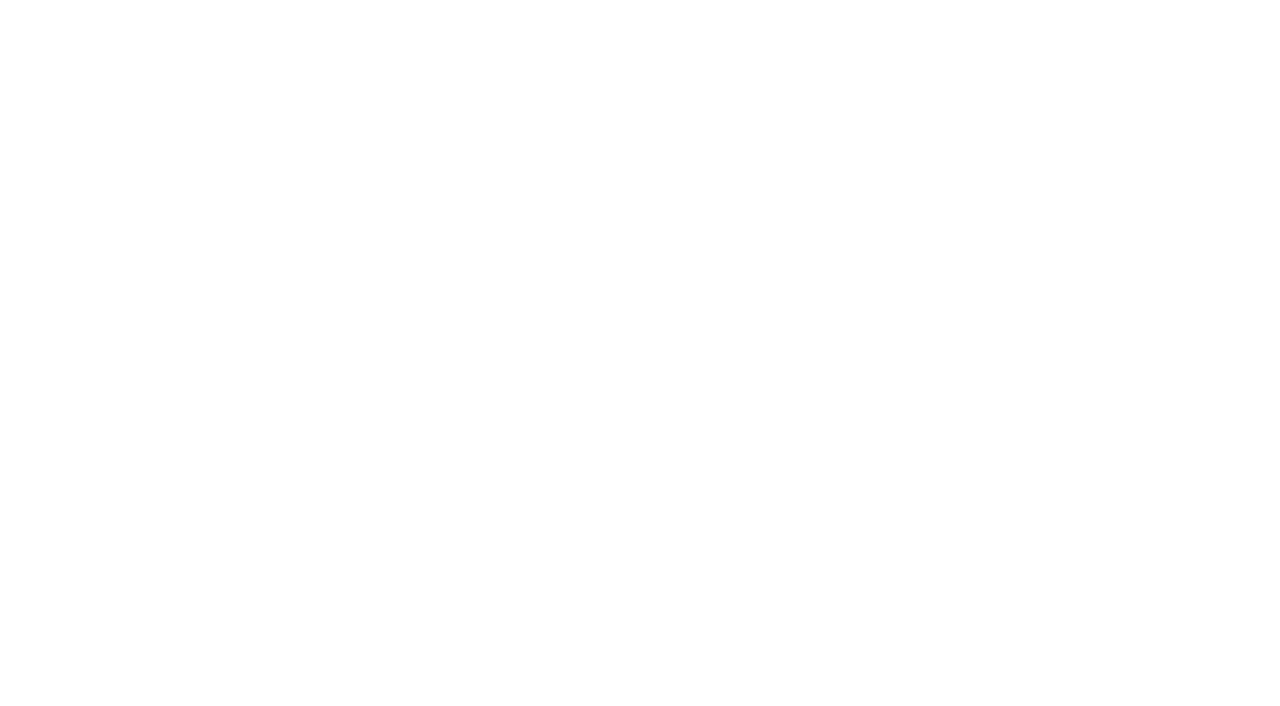
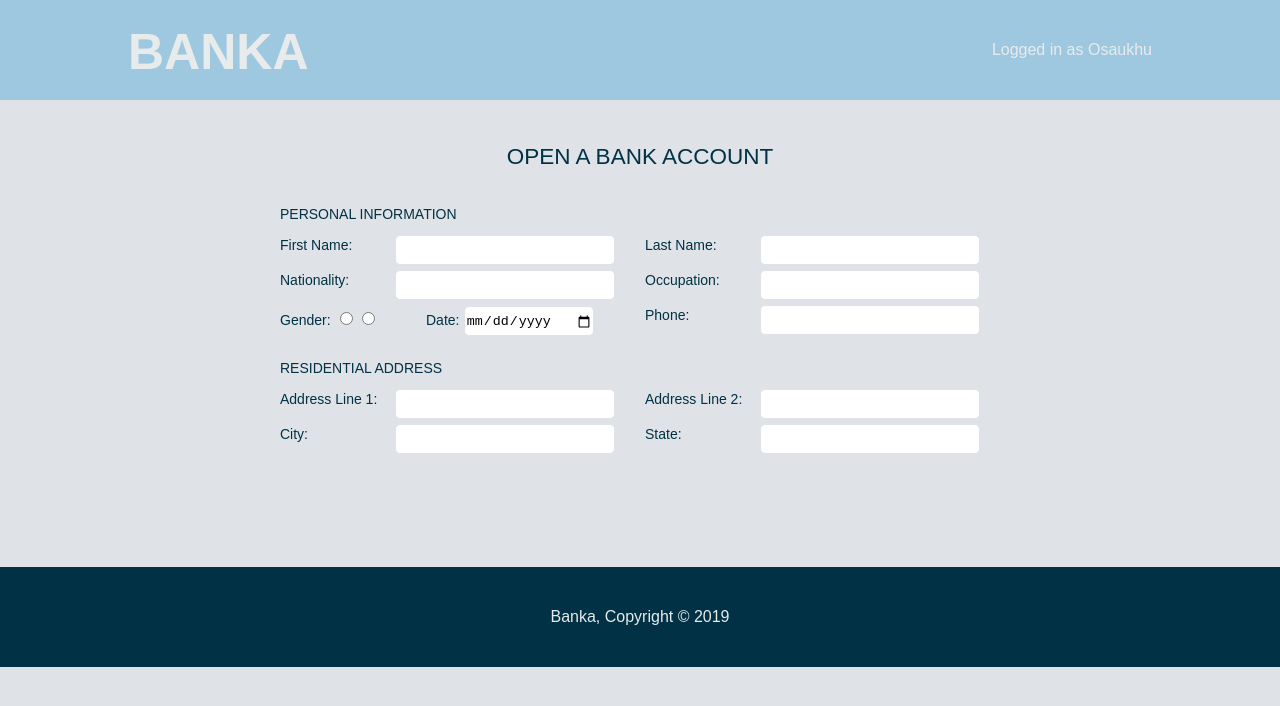
Before and after one commit to Ukhu/Banka, a plain HTML site: page UI/create_account.html in a window 1280 px wide. Drawn offline with Linux system fonts and the light colour scheme.

Commit message:
Design create account page layout

```diff
--- a/UI/assets/css/style.css
+++ b/UI/assets/css/style.css
@@ -43,7 +43,7 @@ header .header-links {
   line-height: 100px;
 }
 
-.post-login-link {
+.unused-link {
   display: none;
 }
 
@@ -122,6 +122,108 @@ main .section button {
   border-radius: 5px;
 }
 
+/* FOOTER */
+
+footer {
+  background-color: #013144;
+  height: 100px;
+  text-align: center;
+}
+
+footer p {
+  line-height: 100px;
+  font-size: 16px;
+  color: #e8ebec;
+  margin-top: 0;
+}
+
+/* CREATE ACCOUNT */
+
+.section .form-title {
+  text-align: center;
+  margin-top: 0;
+  margin-bottom: 0;
+  text-transform: uppercase;
+  font-weight: 500;
+  color: #013144;
+  padding-top: 40px;
+}
+
+.create-acc-container {
+  max-width: 740px;
+  margin: 0 auto;
+}
+
+.create-acc-form {
+  height: calc(100% - 83px);
+  padding-top: 10px;
+  margin-bottom: 0;
+}
+
+.form-section {
+  margin-top: 20px;
+  height: 35%;
+  padding: 0 0 0 10px;
+}
+
+.form-section-title {
+  margin: 0 0 10px 0;
+  text-transform: uppercase;
+  font-size: 14px;
+  font-weight: 100;
+  color: #013144;
+  text-align: left;
+}
+
+div.form-field {
+  width: 50%;
+  float: left;
+  padding-bottom: 5px;
+}
+
+div.form-field .left {
+  float: left;
+}
+
+div.form-field #form-gender {
+  width: 40%;
+}
+
+div.form-field #form-date {
+  width: 60%;
+}
+
+div.form-field input[type="text"],
+div.form-field input[type="number"] {
+  float: right;
+  margin-right: 30px;
+  width: 220px;
+  height: 30px;
+  border: 1px solid #dfe2e6;
+  border-radius: 5px;
+}
+
+div.form-field input[type="date"] {
+  width: 130px;
+  height: 30px;
+  border: 1px solid #dfe2e6;
+  border-radius: 5px;
+}
+
+div.form-field label {
+  color: #013144;
+  font-weight: 100;
+  font-size: 14px;
+}
+
+div.form-field .left label {
+  line-height: 30px;
+}
+
+div.form-field .left input[type="radio"] {
+  margin: 0 0 0 5px;
+}
+
 /* MEDIA QUERIES */
 
 @media (max-width: 738px) {
@@ -171,19 +273,33 @@ main .section button {
     display: block;
     text-align: left;
   }
+
+  main .section {
+    overflow: hidden;
   }
 
-/* FOOTER */
+  /* CREATE ACCOUNT MEDIA QUERIES */
 
-footer {
-  background-color: #013144;
-  height: 100px;
+  .section .form-title {
+    padding-top: 10px;
+  }
+
+  .form-section {
+    margin: 0 auto;
+    max-width: 380px;
+    padding: 0 0 0 20px;
+  }
+
+  .form-section-title {
     text-align: center;
   }
 
-footer p {
-  line-height: 100px;
-  font-size: 16px;
-  color: #e8ebec;
-  margin-top: 0;
+  div.form-field {
+    min-width: 380px;
   }
+
+  div.form-field input[type="text"],
+  div.form-field input[type="number"] {
+    margin-right: 20px;
+  }
+}
--- a/UI/create_account.html
+++ b/UI/create_account.html
@@ -0,0 +1,86 @@
+<html lang="en">
+  <head>
+    <meta charset="UTF-8" />
+    <meta name="viewport" content="width=device-width, initial-scale=1.0" />
+    <meta http-equiv="X-UA-Compatible" content="ie=edge" />
+    <link rel="stylesheet" href="./assets/css/style.css" />
+    <title>Banka | Sign Up</title>
+  </head>
+  <body>
+    <header>
+      <div class="container">
+        <div class="header-title">
+          <a href="#"><h1>Banka</h1></a>
+        </div>
+        <div class="header-links">
+          <a class="pre-login-link unused-link" href="#">Sign Up</a>
+          <a class="pre-login-link unused-link" href="#">Login</a>
+          <a class="post-login-link" href="#">Logged in as Osaukhu</a>
+        </div>
+      </div>
+    </header>
+    <main>
+      <section class="create-acc-container section">
+        <h2 class="form-title">Open a bank account</h2>
+        <form class="create-acc-form">
+          <div class="form-section">
+            <h3 class="form-section-title">Personal Information</h3>
+            <div class="form-field">
+              <label for="firstname">First Name:</label>
+              <input id="firstname" type="text" />
+            </div>
+            <div class="form-field">
+              <label for="lastname">Last Name:</label>
+              <input id="lastname" type="text" />
+            </div>
+            <div class="form-field">
+              <label for="nationality">Nationality:</label>
+              <input id="nationality" type="text" />
+            </div>
+            <div class="form-field">
+              <label for="occupation">Occupation:</label>
+              <input id="occupation" type="text" />
+            </div>
+            <div class="form-field">
+              <div id="form-gender" class="left">
+                <label for="gender">Gender:</label>
+                <input type="radio" name="gender" id="gender" />
+                <input type="radio" name="gender" id="gender" />
+              </div>
+              <div id="form-date" class="left">
+                <label for="date">Date:</label>
+                <input type="date" id="date" />
+              </div>
+            </div>
+            <div class="form-field">
+              <label for="phone">Phone:</label>
+              <input id="phone" type="number" />
+            </div>
+          </div>
+          <div class="form-section">
+            <h3 class="form-section-title">Residential Address</h3>
+            <div class="form-field">
+              <label for="firstname">Address Line 1:</label>
+              <input id="firstname" type="text" />
+            </div>
+            <div class="form-field">
+              <label for="lastname">Address Line 2:</label>
+              <input id="lastname" type="text" />
+            </div>
+            <div class="form-field">
+              <label for="nationality">City:</label>
+              <input id="nationality" type="text" />
+            </div>
+            <div class="form-field">
+              <label for="occupation">State:</label>
+              <input id="occupation" type="text" />
+            </div>
+          </div>
+        </form>
+      </section>
+    </main>
+    <footer>
+      <p>Banka, Copyright &copy; 2019</p>
+    </footer>
+  </body>
+</html>
```
Also changed, not shown: UI/sign_in.html (+2 -2 lines), UI/signup.html (+2 -2 lines). Lines whose indentation alone changed are shown as unchanged.
